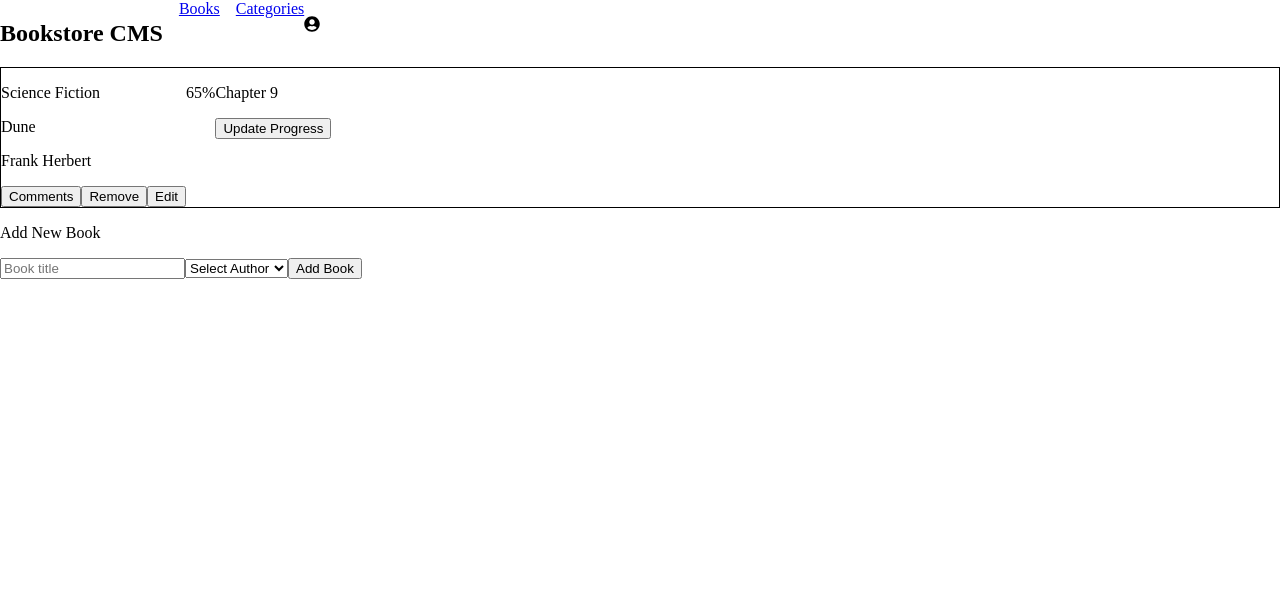
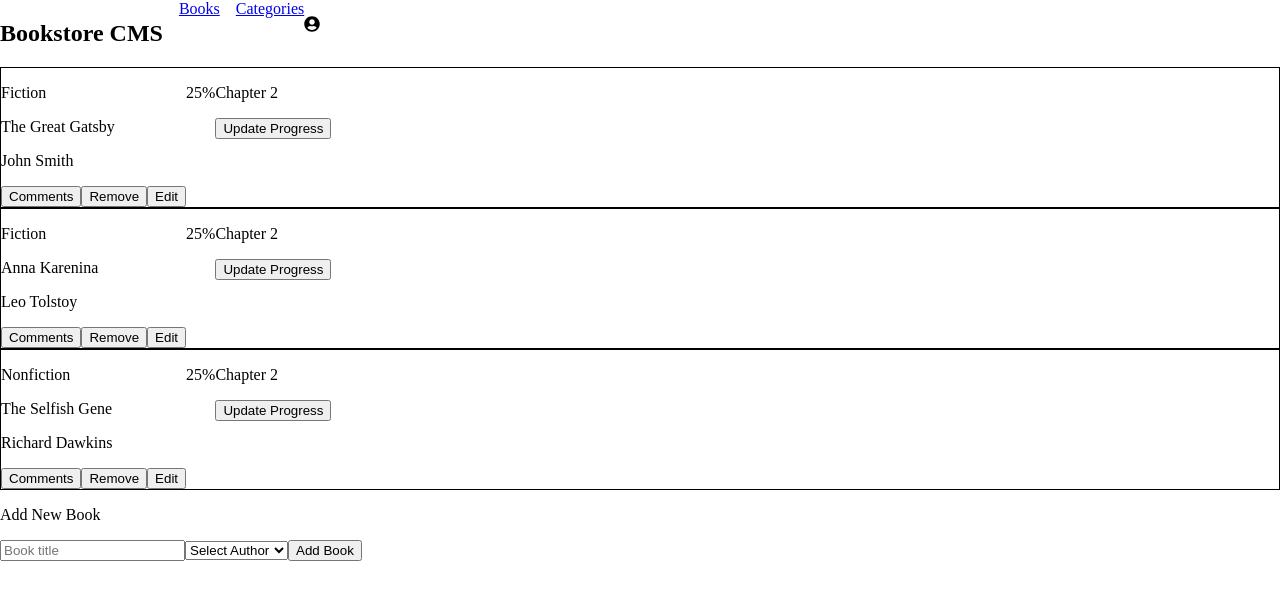
Before and after one commit to smunoz1988/bookstore-react, a React (Create React App) app: page /Books in a window 1280 px wide. Shown: the top 600 px of the page. Built offline with nearby package versions, Linux system fonts and the light colour scheme.

Commit message:
add delete button functionality using dispatch

```diff
--- a/src/components/BookItem.js
+++ b/src/components/BookItem.js
@@ -1,15 +1,15 @@
 import PropTypes from 'prop-types';
+import { useDispatch } from 'react-redux';
+import { removeBook } from '../redux/books/booksSlice';
 import '../styles/BookItem.css';
 
 const BookItem = (
   {
-    category,
-    title,
-    author,
-    progress,
-    chapter,
+    item_id, title, author, category,
   },
-) => (
+) => {
+  const dispatch = useDispatch();
+  return (
     <>
       <div className="flexRow listContainer">
         <div>
@@ -17,25 +17,32 @@ const BookItem = (
           <p>{title}</p>
           <p>{author}</p>
           <button type="button">Comments</button>
-        <button type="button">Remove</button>
+          <button
+            type="button"
+            onClick={() => {
+              dispatch(removeBook(item_id));
+            }}
+          >
+            Remove
+          </button>
           <button type="button">Edit</button>
         </div>
-      <p>{progress}</p>
+        <p>25%</p>
         <div>
-        <p>{chapter}</p>
+          <p>Chapter 2</p>
           <button type="button">Update Progress</button>
         </div>
       </div>
     </>
 
   );
+};
 
 BookItem.propTypes = {
+  item_id: PropTypes.string.isRequired,
   category: PropTypes.string.isRequired,
   title: PropTypes.string.isRequired,
   author: PropTypes.string.isRequired,
-  chapter: PropTypes.string.isRequired,
-  progress: PropTypes.string.isRequired,
 };
 
 export default BookItem;
--- a/src/components/BookList.js
+++ b/src/components/BookList.js
@@ -1,30 +1,21 @@
+import { useSelector } from 'react-redux';
 import BookItem from './BookItem';
 
 const RenderList = () => {
-  const list = [
-    {
-      category: 'Science Fiction',
-      title: 'Dune',
-      author: 'Frank Herbert',
-      progress: '65%',
-      chapter: 'Chapter 9',
-    },
-  ];
-
-  const {
-    category, title, author, progress, chapter,
-  } = list[0];
+  const { bookList } = useSelector((store) => store.book);
 
   return (
-    <div>
-      <BookItem
-        category={category}
-        title={title}
-        author={author}
-        progress={progress}
-        chapter={chapter}
-      />
-    </div>
+    <>
+      {bookList.map((book) => (
+        <BookItem
+          key={book.item_id}
+          item_id={book.item_id}
+          title={book.title}
+          author={book.author}
+          category={book.category}
+        />
+      ))}
+    </>
   );
 };
 
--- /dev/null
+++ b/src/helpers/bookList.js
@@ -0,0 +1,22 @@
+const bookItems = [
+  {
+    item_id: 'item1',
+    title: 'The Great Gatsby',
+    author: 'John Smith',
+    category: 'Fiction',
+  },
+  {
+    item_id: 'item2',
+    title: 'Anna Karenina',
+    author: 'Leo Tolstoy',
+    category: 'Fiction',
+  },
+  {
+    item_id: 'item3',
+    title: 'The Selfish Gene',
+    author: 'Richard Dawkins',
+    category: 'Nonfiction',
+  },
+];
+
+export default bookItems;
--- a/src/redux/books/booksSlice.js
+++ b/src/redux/books/booksSlice.js
@@ -1,11 +1,12 @@
 import { createSlice } from '@reduxjs/toolkit';
+import bookItems from '../../helpers/bookList';
 
 const initialState = {
-  bookList: [],
+  bookList: bookItems,
 };
 
 export const bookSlice = createSlice({
-  name: 'book',
+  name: 'books',
   initialState,
   reducers: {
     addBook: (state, action) => {
@@ -13,7 +14,7 @@ export const bookSlice = createSlice({
     },
     removeBook: (state, action) => {
       const itemId = action.payload;
-      state.bookList = state.bookList.filter((item) => item.id !== itemId);
+      state.bookList = state.bookList.filter((book) => book.item_id !== itemId);
     },
   },
 });
```
Lines whose indentation alone changed are shown as unchanged.
